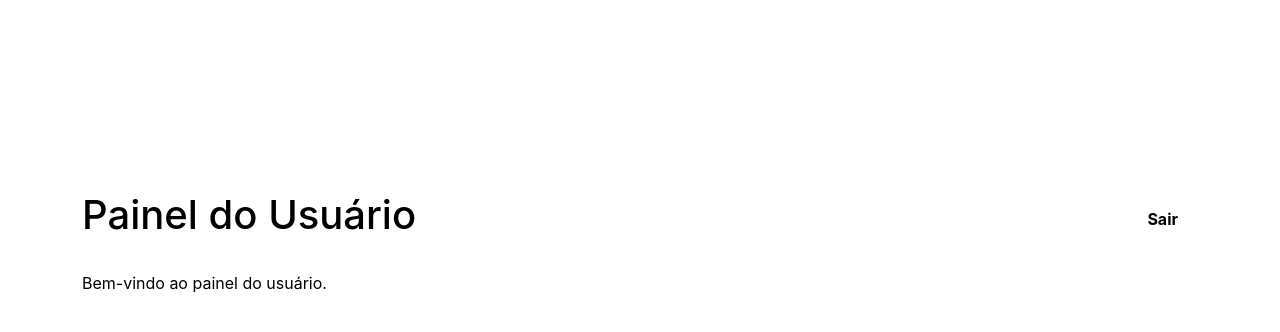
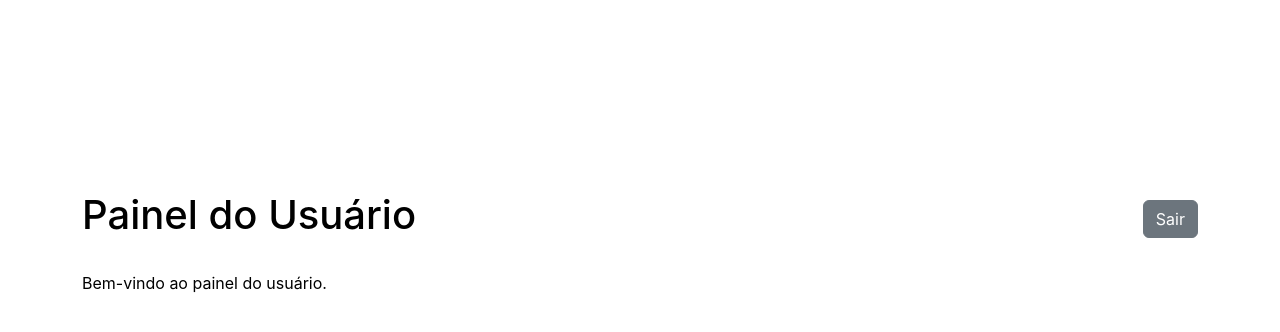
Before and after one commit to ana-biaa/A3-GQS, a Flask app: template Ultra_Gás/app/templates/dashboard.html in a window 1280 px wide. Shown: the part 149-481 px from the top of the page. Run offline with Flask 3, Linux system fonts and the light colour scheme; the template is opened without the code that fills it, so the values that code supplies are empty.

Commit message:
Remoção de funções e código morto

```diff
--- a/Ultra_Gás/app/static/style.css
+++ b/Ultra_Gás/app/static/style.css
@@ -230,32 +230,6 @@
 
 /* ===== Botões ===== */
 
-/* Botão padrão seguindo o tema da colega */
-.btn {
-    padding: 10px 20px;
-    border-radius: 20px;
-    font-weight: bold;
-    cursor: pointer;
-    border: none;
-    background-color: var(--cor-primaria);
-    color: var(--cor-botao-texto);
-    transition: none;
-    /* remove qualquer animação */
-}
-
-
-/* Botão secundário */
-.btn-secondary {
-    background-color: var(--cor-primaria);
-    color: var(--cor-botao-texto);
-}
-
-/* Botão secundário */
-.btn-secondary {
-    background-color: var(--cor-primaria);
-    color: var(--cor-botao-texto);
-}
-
 /* ===== MOBILE / RESPONSIVE ===== */
 @media (max-width: 768px) {
     body {
--- a/Ultra_Gás/app/static/themeVar.css
+++ b/Ultra_Gás/app/static/themeVar.css
@@ -13,10 +13,6 @@
     /* Cor dos botões e elementos interativos*/
     --cor-botao: #bbbbbb;
 
-    /* Remover: Search e Light and Dark Mode */
-    /* --recurso-embreve-removido: #05021d; */
-    /* Remover: Cor do switch de tema - cinza claro */
-    /* --recurso-embreve-removido2: #f11515; */
 
     /* Transições */
     --tran-02: all 0.2s ease;
--- a/Ultra_Gás/app/templates/index.html
+++ b/Ultra_Gás/app/templates/index.html
@@ -63,9 +63,7 @@
                     <div class="links">
                         <a href="#" class="forgot-link">Esqueceu sua senha?</a>
                     </div>
-                    <button type="submit" class="btn btn-access">
-                        Acessar
-                    </button>
+                    <button type="submit" class="">Acessar</button>
                 </form>
             </main>
 
```
Also changed, not shown: Ultra_Gás/app/static/dashboardDynamic.css (+0 -110 lines), Ultra_Gás/app/static/js/dashboardDynamic.js (+0 -20 lines), Ultra_Gás/app/templates/dashboard_admin.html (+0 -16 lines).
